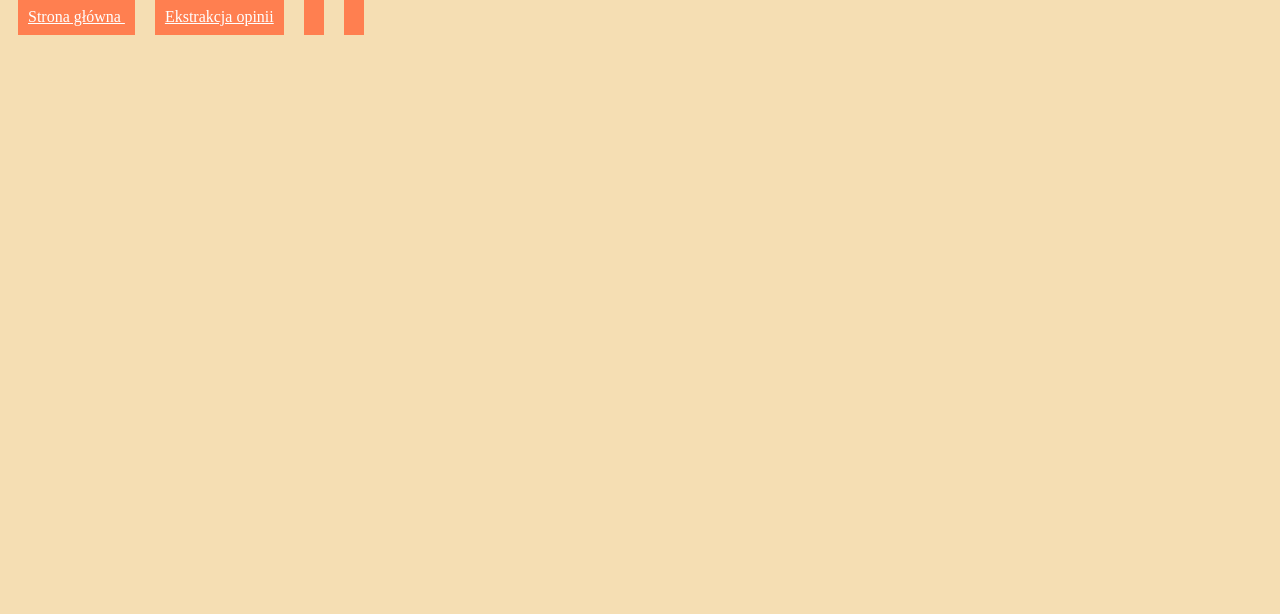
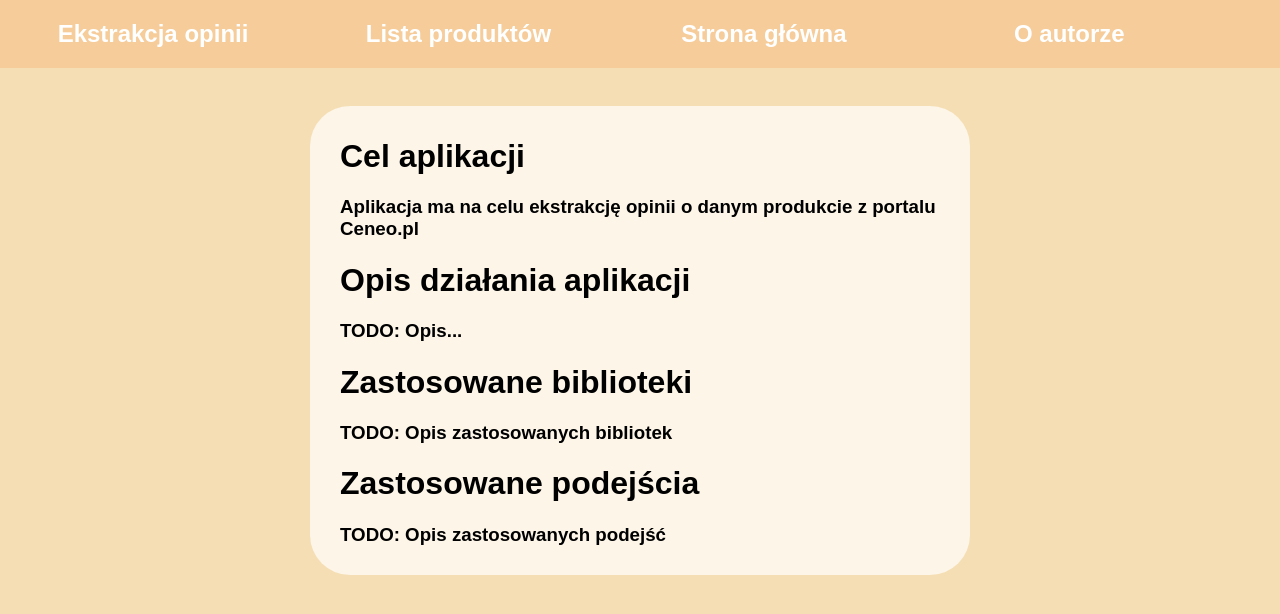
Before and after one commit to JakubIwaszek/CeneoWebscraper, a Flask app: template templates/homepage.html in a window 1280 px wide. Shown: the top 614 px of the page. Run offline with Flask 2, Linux system fonts and the light colour scheme; the template is opened without the code that fills it, so the values that code supplies are empty.

Commit message:
added styles to homepage, added info about project etc.

```diff
--- a/main.py
+++ b/main.py
@@ -40,8 +40,9 @@ def extractOpinions():
     return render_template("extractOpinion.html")
 
 ## move to another file
-def getReviews(pageId):
-    app.logger.info(pageId)
+def getReviews():
+    app.logger.info(request.form['productId'])
+    # app.logger.info(pageId)
 
 def scrapReview(comment):
     reviewId = comment.get('data-entry-id')
--- a/static/mainStyle.css
+++ b/static/mainStyle.css
@@ -1,9 +1,48 @@
 body {
     background-color: wheat;
+    min-height: 500px;
+    background-attachment: fixed;
+    background-position: center;
+    background-repeat: no-repeat;
+    background-size: cover;
+    margin-top: 0px;
+    margin-left: 0px;
+    margin-right: 0px;
+    font-family: Arial, Helvetica, sans-serif;
+    width: 100%;
 }
 
 .navBar {
     width: 100%;
+    text-align: left;
+    margin-bottom: 25px;
+    font-family: Arial, Helvetica, sans-serif;
+    background-color: rgba(244, 164, 96, 0.3);
+}
+
+.navBar a {
+    width: 20%;
+    display: inline-block;
+    border: none;
+    margin-left: 15px;
+    outline: none;
+    font-weight: bold;
+    padding: 5px 8px;
+    color: white;
+    border-radius: 4px;
+    padding: 10px;
+    font-size: 24px;
+    text-decoration: none;
+    text-align: center;
+    background-color: transparent;
+}
+
+.navBar a:last-child, .navBar a:first-child {
+    text-align: center;
+}
+
+.navBar a:hover {
+    background-color: sandybrown;
 }
 
 a {
@@ -13,3 +52,19 @@ a {
     color: white;
     text-align: center;
 }
+
+.mainContainer {
+    background-color: rgba(255, 255, 255, 0.7);
+    height: 50%;
+    width: 50%;
+    margin: auto;
+    text-align: center;
+    margin-top: 3%;
+    padding: 10px;
+    border-radius: 40px;
+}
+
+.mainContainer h1, h3 {
+    text-align: left;
+    padding-left: 20px;
+}
--- a/templates/homepage.html
+++ b/templates/homepage.html
@@ -9,14 +9,28 @@
 </head>
 <body>
     <div class="navBar">
+        <a href="{{url_for('extractOpinions')}}">
+            Ekstrakcja opinii
+        </a>
+        <a href="">
+            Lista produktów
+        </a>
         <a href="{{url_for('index')}}">
             Strona główna
         </a>
-        <a href="{{url_for('extractOpinions')}}">
-            Ekstrakcja opinii
+        <a href="">
+            O autorze
         </a>
-        <a href=""></a>
-        <a href=""></a>
+    </div>
+    <div class="mainContainer">
+        <h1>Cel aplikacji</h1>
+        <h3>Aplikacja ma na celu ekstrakcję opinii o danym produkcie z portalu Ceneo.pl</h3>
+        <h1>Opis działania aplikacji</h1>
+        <h3>TODO: Opis...</h3>
+        <h1>Zastosowane biblioteki</h1>
+        <h3>TODO: Opis zastosowanych bibliotek</h3>
+        <h1>Zastosowane podejścia</h1>
+        <h3>TODO: Opis zastosowanych podejść</h3>
     </div>
 </body>
 </html>
```
Also changed, not shown: 1 other file.
